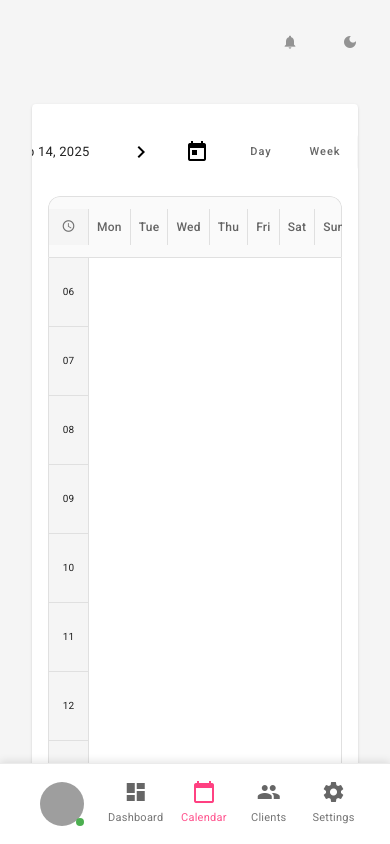
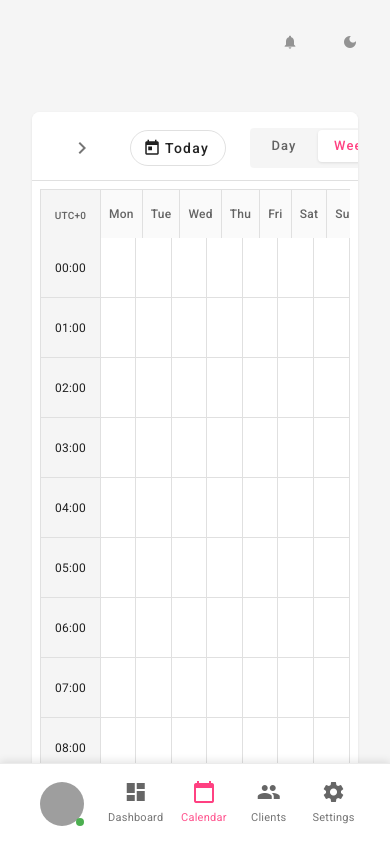
Before and after one commit to johnhnguyen97/NailSalonPro, an Angular app: page /calendar in a window 390 px wide. Built offline with nearby package versions, Linux system fonts and the light colour scheme; grey boxes are pictures that could not be loaded.

Commit message:
feat(calendar): enhance calendar functionality with timezone support and current time indicator

```diff
--- a/src/app/features/appointments/calendar/calendar.component.html
+++ b/src/app/features/appointments/calendar/calendar.component.html
@@ -1,13 +1,12 @@
 <app-page-container>
-  <div class="page-content">
-    <mat-card class="calendar-container">
-  <!-- Calendar Header with Controls -->
-  <mat-card-content>
+  <div class="calendar-container">
+    <mat-card>
       <div class="calendar-header">
         <div class="calendar-controls">
           <!-- Left Side: Today Button -->
-        <button mat-icon-button (click)="goToToday()" class="today-btn">
+          <button mat-stroked-button class="today-btn" (click)="goToToday()">
             <mat-icon>today</mat-icon>
+            Today
           </button>
 
           <!-- Center: Month Navigation -->
@@ -25,10 +24,8 @@
           <div class="view-controls">
             <div class="view-toggle">
               <button mat-button
-                    *ngFor="let view of views; let first = first; let last = last"
+                      *ngFor="let view of views"
                       [class.active]="calendarView === view"
-                    [class.first]="first"
-                    [class.last]="last"
                       (click)="setView(view)">
                 {{view | titlecase}}
               </button>
@@ -37,11 +34,14 @@
         </div>
       </div>
 
-    <!-- Calendar Grid -->
+      <div class="calendar-content">
         <div class="calendar-grid">
-      <!-- Days Header -->
+          <div class="calendar-scroll-container">
             <div class="days-header">
-        <div class="timezone-label"><mat-icon>schedule</mat-icon></div>
+              <div class="timezone-label">
+                <mat-icon>schedule</mat-icon>
+                <span class="timezone-text">{{timezone}}</span>
+              </div>
               <div class="day-label">Mon</div>
               <div class="day-label">Tue</div>
               <div class="day-label">Wed</div>
@@ -51,17 +51,29 @@
               <div class="day-label">Sun</div>
             </div>
 
-      <!-- Calendar Body -->
             <div class="calendar-body">
+              <!-- Time Column -->
               <div class="timezone-column">
-          <div class="time-slot" *ngFor="let hour of [6,7,8,9,10,11,12,13,14,15,16,17,18,19,20]">
-            {{hour | number:'2.0-0'}}
+                <div class="time-slot" *ngFor="let hour of hours">
+                  {{formatHour(hour)}}:00
                 </div>
               </div>
-        <!-- Other days content will go here -->
+
+              <!-- Day columns -->
+              <div class="calendar-columns">
+                <div class="day-column" *ngFor="let day of days">
+                  <div class="time-slot" *ngFor="let hour of hours"></div>
                 </div>
               </div>
-  </mat-card-content>
+
+              <!-- Current Time Indicator -->
+              <div class="current-time-indicator" [style.top.px]="currentTimePosition">
+                <div class="time-marker"></div>
+              </div>
+            </div>
+          </div>
+        </div>
+      </div>
     </mat-card>
   </div>
 </app-page-container>
--- a/src/app/features/appointments/calendar/calendar.component.sass
+++ b/src/app/features/appointments/calendar/calendar.component.sass
@@ -1,7 +1,9 @@
 .calendar-container
   width: 100%
-  height: 100%
+  height: 100vh
   padding: 16px 0
+  display: flex
+  flex-direction: column
 
   mat-card
     background: white
@@ -9,133 +11,248 @@
     box-shadow: 0 1px 3px rgba(0, 0, 0, 0.08)
     outline: none
     margin: 0 16px
+    height: calc(100vh - 32px)
+    display: flex
+    flex-direction: column
+    overflow: hidden
 
-  .calendar-header
-    display: flex
-    align-items: center
-    margin-bottom: 20px
+    .calendar-header
+      flex: 0 0 auto
+      display: flex
+      align-items: center
+      background: white
+      z-index: 100
+      padding: 16px 16px 12px
+      border-bottom: 1px solid #e0e0e0
 
-    .calendar-controls
-      display: grid
-      grid-template-columns: auto 1fr auto
-      align-items: center
-      width: 100%
-      padding: 0 16px
-      gap: 24px
+      .calendar-controls
+        display: grid
+        grid-template-columns: auto 1fr auto
+        align-items: center
+        width: 100%
+        gap: 24px
 
-      .today-btn
-        white-space: nowrap
-        min-width: fit-content
-        justify-self: start
+        .today-btn
+          white-space: nowrap
+          min-width: fit-content
+          justify-self: start
+          height: 36px
+          border-radius: 18px
+          padding: 0 16px
+          color: rgba(0, 0, 0, 0.87)
+          border: 1px solid rgba(0, 0, 0, 0.12)
 
-      .month-nav
-        display: flex
-        align-items: center
-        justify-content: center
-        gap: 16px
-        justify-self: center
+          mat-icon
+            margin-right: 4px
+            font-size: 18px
+            height: 18px
+            width: 18px
 
-        .current-date
-          font-size: 13px
-          font-weight: 400
-          color: rgba(0, 0, 0, 0.87)
-          min-width: 120px
-          text-align: center
-          white-space: nowrap
+          &::after
+            display: none
 
-      .view-controls
-        display: flex
-        align-items: center
-        min-width: fit-content
-        justify-self: end
-
-        .view-toggle
-          display: flex
-          align-items: center
-          border-radius: 4px
-          overflow: hidden
-          outline: none
-
-          button
-            padding: 4px 10px
-            font-size: 11px
-            color: rgba(0, 0, 0, 0.6)
-            outline: none
-            white-space: nowrap
-
-            &.active
-              background-color: rgba(0, 0, 0, 0.03)
-              color: #ff4081
-
-  .calendar-grid
-    border-radius: 12px
-    overflow: hidden
-    outline: none
-
-    .days-header
-      border-top-left-radius: 12px
-      border-top-right-radius: 12px
-
-    .calendar-body
-      border-bottom-left-radius: 12px
-      border-bottom-right-radius: 12px
-
-    .days-header
-      display: grid
-      grid-template-columns: 60px repeat(7, 1fr)
-      background: #fafafa
-      padding: 12px 0
-      border: 1px solid #e0e0e0
-      border-bottom: none
-
-      .timezone-label, .day-label
-        text-align: center
-        font-size: 12px
-        font-weight: 500
-        color: rgba(0, 0, 0, 0.6)
-        padding: 8px
-        border-right: 1px solid #e0e0e0
-
-      .timezone-label
-        background-color: #f5f5f5
-        display: flex
-        align-items: center
-        justify-content: center
-        flex-direction: column
-        padding: 4px
-
-        mat-icon
-          font-size: 18px
-          width: 18px
-          height: 18px
-          color: rgba(0, 0, 0, 0.54)
-          margin-bottom: 2px
-
-      > div:last-child
-        border-right: none
-
-    .calendar-body
-      display: grid
-      grid-template-columns: 60px repeat(7, 1fr)
-      border: 1px solid #e0e0e0
-
-      .timezone-column
-        background-color: #f5f5f5
-        border-right: 1px solid #e0e0e0
-
-        .time-slot
-          text-align: center
-          padding: 8px 4px
-          min-height: 60px
-          font-size: 12px
-          color: rgba(0, 0, 0, 0.87)
-          border-bottom: 1px solid #e0e0e0
+        .month-nav
           display: flex
           align-items: center
           justify-content: center
+          gap: 16px
+          justify-self: center
 
-          &:last-child
+          button
+            color: rgba(0, 0, 0, 0.54)
+
+            &::after
+              display: none
+
+          .current-date
+            font-size: 13px
+            font-weight: 500
+            color: rgba(0, 0, 0, 0.87)
+            min-width: 120px
+            text-align: center
+            white-space: nowrap
+
+        .view-controls
+          display: flex
+          align-items: center
+          min-width: fit-content
+          justify-self: end
+
+          .view-toggle
+            display: flex
+            align-items: stretch
+            background: rgba(0, 0, 0, 0.04)
+            border-radius: 4px
+            padding: 2px
+            height: 36px
+            gap: 2px
+
+            button
+              padding: 0 16px
+              font-size: 13px
+              color: rgba(0, 0, 0, 0.6)
+              border: none
+              background: transparent
+              border-radius: 4px
+              margin: 0
+              cursor: pointer
+              transition: all 0.2s ease
+              height: 32px
+              min-width: 64px
+              line-height: 32px
+              font-weight: 500
+              text-transform: capitalize
+
+              &::after
+                display: none
+
+              &.active
+                background-color: white
+                color: #ff4081
+                box-shadow: 0 1px 3px rgba(0, 0, 0, 0.1)
+
+    .calendar-content
+      flex: 1
+      min-height: 0
+      padding: 16px
+      overflow: hidden
+
+      .calendar-grid
+        height: 100%
+        display: flex
+        flex-direction: column
+
+        .calendar-scroll-container
+          flex: 1
+          display: flex
+          flex-direction: column
+          min-height: 0
+          overflow: hidden
+
+          .days-header
+            flex: 0 0 auto
+            display: grid
+            grid-template-columns: 60px repeat(7, 1fr)
+            background: #fafafa
+            border: 1px solid #e0e0e0
             border-bottom: none
+            position: sticky
+            top: 0
+            z-index: 10
+
+            .timezone-label, .day-label
+              text-align: center
+              font-size: 12px
+              font-weight: 500
+              color: rgba(0, 0, 0, 0.6)
+              padding: 12px 8px
+              height: 48px
+              display: flex
+              flex-direction: column
+              align-items: center
+              justify-content: center
+              box-sizing: border-box
+              border-right: 1px solid #e0e0e0
+              background: #fafafa
+
+              &:last-child
+                border-right: none
+
+            .timezone-label
+              background-color: #f5f5f5
+              position: sticky
+              left: 0
+              z-index: 2
+
+              mat-icon
+                font-size: 18px
+                width: 18px
+                height: 18px
+                color: rgba(0, 0, 0, 0.54)
+                margin-bottom: 4px
+
+              .timezone-text
+                font-size: 10px
+
+          .calendar-body
+            flex: 1
+            display: grid
+            grid-template-columns: 60px 1fr
+            background: white
+            border: 1px solid #e0e0e0
+            border-top: none
+            overflow-y: auto
+            position: relative
+
+            .timezone-column
+              background-color: #f5f5f5
+              position: sticky
+              left: 0
+              z-index: 1
+              display: flex
+              flex-direction: column
+              border-right: 1px solid #e0e0e0
+
+              .time-slot
+                text-align: center
+                height: 60px
+                font-size: 12px
+                color: rgba(0, 0, 0, 0.87)
+                border-bottom: 1px solid #e0e0e0
+                display: flex
+                align-items: center
+                justify-content: center
+                background-color: #f5f5f5
+                box-sizing: border-box
+                padding: 4px
+
+                &:last-child
+                  border-bottom: none
+
+            .calendar-columns
+              display: grid
+              grid-template-columns: repeat(7, 1fr)
+              min-width: 0
+              width: 100%
+
+              .day-column
+                border-right: 1px solid #e0e0e0
+
+                &:last-child
+                  border-right: none
+
+                .time-slot
+                  height: 60px
+                  border-bottom: 1px solid #e0e0e0
+                  box-sizing: border-box
+
+                  &:last-child
+                    border-bottom: none
+
+            .current-time-indicator
+              position: absolute
+              left: 0
+              right: 0
+              z-index: 5
+              pointer-events: none
+              transition: top 0.3s ease
+
+              .time-marker
+                position: relative
+                width: calc(100% - 60px)
+                margin-left: 60px
+                height: 2px
+                background-color: #ff4081
+
+                &::before
+                  content: ''
+                  position: absolute
+                  left: -5px
+                  top: -4px
+                  width: 8px
+                  height: 8px
+                  background-color: #ff4081
+                  border-radius: 50%
 
 @media screen and (max-width: 992px)
   .calendar-container
@@ -144,9 +261,8 @@
     mat-card
       margin: 0 12px
 
-    .calendar-header
-      .calendar-controls
-        gap: 12px
+      .calendar-content
+        padding: 12px
 
 @media screen and (max-width: 768px)
   .calendar-container
@@ -169,29 +285,13 @@
           order: 3
           width: auto
 
-@media screen and (max-width: 768px)
-  .calendar-container
-    padding: 16px
+    mat-card
+      .calendar-content
+        padding: 8px
 
-    .calendar-grid
-      .days-header
-        grid-template-columns: 50px repeat(7, 1fr)
-
-        .timezone-label
-          padding: 4px 2px
-
-          mat-icon
-            font-size: 16px
-            width: 16px
-            height: 16px
-
-      .calendar-body
-        grid-template-columns: 50px repeat(7, 1fr)
-
-        .timezone-column
-          .time-slot
-            font-size: 11px
-            padding: 6px 2px
+        .calendar-grid
+          .days-header, .calendar-body
+            grid-template-columns: 50px repeat(7, 1fr)
 
 @media screen and (max-width: 576px)
   .calendar-container
@@ -200,25 +300,18 @@
     mat-card
       margin: 0 8px
 
-    .calendar-grid
-      .days-header
-        grid-template-columns: 40px repeat(7, 1fr)
+      .calendar-header
+        padding: 12px 12px 8px
 
-        .timezone-label
-          padding: 4px 1px
+      .calendar-content
+        padding: 8px
 
-          mat-icon
-            font-size: 14px
-            width: 14px
-            height: 14px
+        .calendar-grid
+          .days-header, .calendar-body
+            grid-template-columns: 40px repeat(7, 1fr)
 
-      .calendar-body
-        grid-template-columns: 40px repeat(7, 1fr)
-
-        .timezone-column
-          .time-slot
-            font-size: 10px
-            padding: 4px 1px
+          .days-header .timezone-label
+            padding: 8px 2px
 
     .calendar-header
       .calendar-controls
--- a/src/app/features/appointments/calendar/calendar.component.ts
+++ b/src/app/features/appointments/calendar/calendar.component.ts
@@ -1,49 +1,91 @@
-import { Component } from '@angular/core';
+import { Component, OnInit, OnDestroy } from '@angular/core';
 import { CommonModule, DatePipe } from '@angular/common';
 import { MatCardModule } from '@angular/material/card';
 import { MatButtonModule } from '@angular/material/button';
 import { MatIconModule } from '@angular/material/icon';
-import { MatButtonToggleModule } from '@angular/material/button-toggle';
 import { PageContainerComponent } from '../../../shared/layout/page-container/page-container.component';
-
-type CalendarView = 'day' | 'week' | 'month' | 'year';
 
 @Component({
   selector: 'app-calendar',
   templateUrl: './calendar.component.html',
-  styleUrl: './calendar.component.sass',
+  styleUrls: ['./calendar.component.sass'],
   standalone: true,
   imports: [
     CommonModule,
     MatCardModule,
     MatButtonModule,
     MatIconModule,
-    MatButtonToggleModule,
-    PageContainerComponent
+    PageContainerComponent,
+    DatePipe
   ],
   providers: [DatePipe]
 })
-export class CalendarComponent {
+export class CalendarComponent implements OnInit, OnDestroy {
   currentDate: Date = new Date();
-  calendarView: CalendarView = 'month';
-  views: CalendarView[] = ['day', 'week', 'month', 'year'];
+  calendarView: string = 'week';
+  views: string[] = ['day', 'week', 'month', 'year'];
+  hours: number[] = Array.from({length: 24}, (_, i) => i); // 00 to 23 hours
+  days: number[] = Array.from({length: 7}, (_, i) => i);
+  currentTimePosition: number = 0;
+  timezone: string;
+  private timeUpdateInterval: any;
+  private readonly CELL_HEIGHT = 60; // Height of each time slot in pixels
 
-  setView(view: CalendarView): void {
-    this.calendarView = view;
+  constructor(private datePipe: DatePipe) {
+    // Get UTC offset
+    const offset = -new Date().getTimezoneOffset() / 60;
+    this.timezone = `UTC${offset >= 0 ? '+' : ''}${offset}`;
+    this.updateCurrentTimePosition();
   }
 
-  goToToday(): void {
+  formatHour(hour: number): string {
+    return hour.toString().padStart(2, '0');
+  }
+
+  ngOnInit() {
+    this.updateCurrentTimePosition();
+    // Update time position every 30 seconds
+    this.timeUpdateInterval = setInterval(() => {
+      this.updateCurrentTimePosition();
+    }, 30000);
+  }
+
+  ngOnDestroy() {
+    if (this.timeUpdateInterval) {
+      clearInterval(this.timeUpdateInterval);
+    }
+  }
+
+  updateCurrentTimePosition() {
+    const now = new Date();
+    const hours = now.getHours();
+    const minutes = now.getMinutes();
+
+    // Calculate position based on cell height
+    const hoursFromMidnight = hours + (minutes / 60);
+    this.currentTimePosition = hoursFromMidnight * this.CELL_HEIGHT;
+
+    // Force immediate update if needed
+    requestAnimationFrame(() => {
+      const indicator = document.querySelector('.current-time-indicator') as HTMLElement;
+      if (indicator) {
+        indicator.style.top = `${this.currentTimePosition}px`;
+      }
+    });
+  }
+
+  goToToday() {
     this.currentDate = new Date();
   }
 
-  navigate(direction: 'prev' | 'next'): void {
-    const month = this.currentDate.getMonth();
-    const year = this.currentDate.getFullYear();
+  navigate(direction: 'prev' | 'next') {
+    const currentDate = new Date(this.currentDate);
+    const daysToAdd = direction === 'next' ? 7 : -7;
+    currentDate.setDate(currentDate.getDate() + daysToAdd);
+    this.currentDate = currentDate;
+  }
 
-    if (direction === 'prev') {
-      this.currentDate = new Date(year, month - 1);
-    } else {
-      this.currentDate = new Date(year, month + 1);
-    }
+  setView(view: string) {
+    this.calendarView = view;
   }
 }
```
Lines whose indentation alone changed are shown as unchanged.
